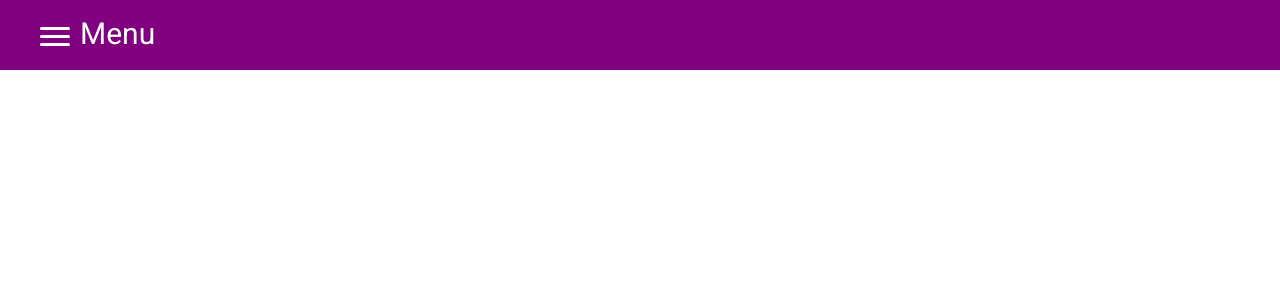
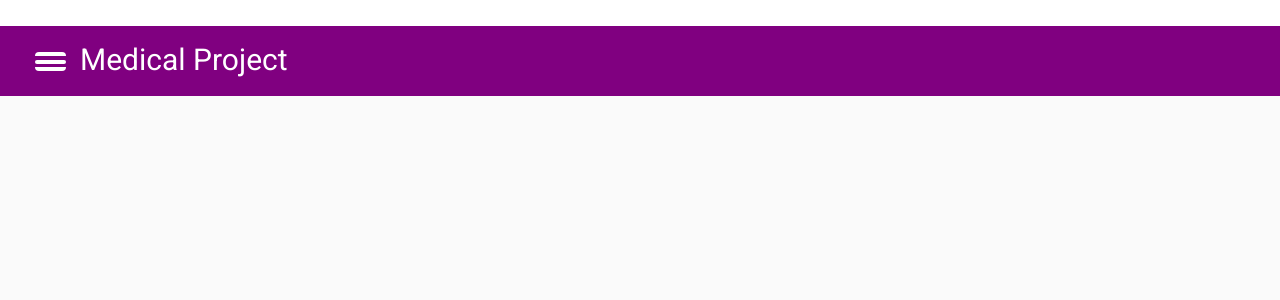
Before and after one commit to DeylBlack/medical-project, an Angular app: page / in a window 1280 px wide. Shown: the top 300 px of the page. Built offline with nearby package versions, Linux system fonts and the light colour scheme.

Commit message:
MPM-15-redesigned menu page

```diff
--- a/src/app/app.component.html
+++ b/src/app/app.component.html
@@ -1,2 +1 @@
 <app-menu></app-menu>
-<router-outlet></router-outlet>
--- a/src/app/app.module.ts
+++ b/src/app/app.module.ts
@@ -10,6 +10,7 @@ import { MenuComponent } from './menu/menu.component';
 import { UserFormComponent } from './user-form/user-form.component';
 import { AppRoutingModule } from "./app-routing.module";
 import { ApiComponent } from './api/components/api.component';
+import {MatSidenavModule} from "@angular/material/sidenav";
 
 @NgModule({
   declarations: [
@@ -25,6 +26,7 @@ import { ApiComponent } from './api/components/api.component';
         AppRoutingModule,
         BrowserAnimationsModule,
         CdkAccordionModule,
+        MatSidenavModule,
     ],
   providers: [],
   bootstrap: [AppComponent]
--- a/src/app/menu/menu.component.css
+++ b/src/app/menu/menu.component.css
@@ -1,4 +1,14 @@
-.menu{
+.example-container {
+  border: none;
+  height: 100vh;
+  margin-top: 26px;
+}
+
+.example-sidenav {
+  padding: 20px;
+}
+
+.menu {
   width: 100%;
   height: 70px;
   background-color: purple;
@@ -6,62 +16,11 @@
   top: 0;
 }
 
-#menu-toggle {
-  opacity: 0;
-}
-
 .menu-text {
   font-size: 30px;
   color: #ffffff;
   margin-left: 80px;
   padding-top: 24px;
-}
-
-.menu-btn {
-  display: flex; /* используем flex для центрирования содержимого */
-  align-items: center;  /* центрируем содержимое кнопки */
-  position: sticky;
-  top: -100px;
-  left: 40px;
-  width: 20px;
-  height: 30px;
-  cursor: pointer;
-  z-index: 1;
-  margin-top: -56px;
-}
-
-.menu-btn > span,
-.menu-btn > span::before,
-.menu-btn > span::after {
-  display: block;
-  position: absolute;
-  width: 30px;
-  height: 3px;
-  background-color: #ffffff;
-  padding-top: 0px;
-  border-radius: 3px;
-}
-
-.menu-btn > span::before {
-  content: '';
-  top: -8px;
-}
-
-.menu-btn > span::after {
-  content: '';
-  top: 8px;
-}
-
-.menu-box {
-  display: block;
-  visibility: hidden;
-  width: 250px;
-  height: auto;
-  margin: 0px 0px;
-  margin-top: 20px;
-  padding: 20px 0;
-  list-style: none;
-  background-color: #ffffff;
 }
 
 .menu-item {
@@ -80,21 +39,38 @@
   background-color: #ffffff;
 }
 
-#menu-toggle:checked ~ .menu-btn > span {
-  transform: rotate(45deg);
+.namigazugtum {
+  position: relative;
+  display: inline-block;
+  width: 2.24em;
+  height: 0.8em;
+  margin-right: 0.3em;
+  border-top: 4px solid white;
+  border-bottom: 4px solid white;
+  text-shadow: 0 1px 0 #151414;
+  margin-left: 0px;
+  border-radius: 4px;
 }
 
-#menu-toggle:checked ~ .menu-btn > span::before {
-  top: 0;
-  transform: rotate(0);
+.namigazugtum:before {
+  content: "";
+  position: absolute;
+  top: 0.3em;
+  left: 0px;
+  width: 100%;
+  border-top: 4px solid white;
+  border-radius: 4px;
 }
 
-#menu-toggle:checked ~ .menu-btn > span::after {
-  top: 0;
-  transform: rotate(90deg);
+.example-sidenav-content {
+  display: flex;
+  align-items: center;
+  justify-content: center;
+  margin-top: -0px;
+
 }
 
-#menu-toggle:checked ~ .menu-box {
-  visibility: visible;
-  left: 0;
+.menu-hamburger {
+  margin-left: 35px;
+  margin-top: -30px;
 }
--- a/src/app/menu/menu.component.html
+++ b/src/app/menu/menu.component.html
@@ -1,15 +1,22 @@
 
-<div class="menu">
-  <p class="menu-text" >Menu</p>
-  <input id="menu-toggle" type="checkbox" />
-  <label class="menu-btn" for="menu-toggle">
-    <span></span>
-  </label>
-  <ul class="menu-box">
+<mat-drawer-container class="example-container" autosize>
+  <mat-drawer #drawer class="example-sidenav" mode="side">
+    <ul>
       <li><a class="menu-item">Главная</a></li>
       <li><a routerLink="/user-form" class="menu-item">Создать анкету</a></li>
       <li><a class="menu-item">Настройка профиля</a></li>
       <li><a routerLink="/log-in" class="menu-item">Вход/Регистрация</a></li>
       <li><a routerLink="/api" class="menu-item">Проверка API</a></li>
     </ul>
+  </mat-drawer>
+  <div class="example-sidenav-content">
+    <div class="menu">
+      <p class="menu-text"> Medical Project</p>
+      <div class="menu-hamburger">
+    <span class="namigazugtum" mat-button (click)="drawer.toggle()">
+  </span>
       </div>
+    </div>
+  </div>
+  <router-outlet></router-outlet>
+</mat-drawer-container>
--- a/src/app/menu/menu.component.ts
+++ b/src/app/menu/menu.component.ts
@@ -7,6 +7,8 @@ import { Component, OnInit } from '@angular/core';
 })
 export class MenuComponent implements OnInit {
 
+  showFiller = false;
+
   constructor() { }
 
   ngOnInit(): void {
```
Lines whose indentation alone changed are shown as unchanged.
